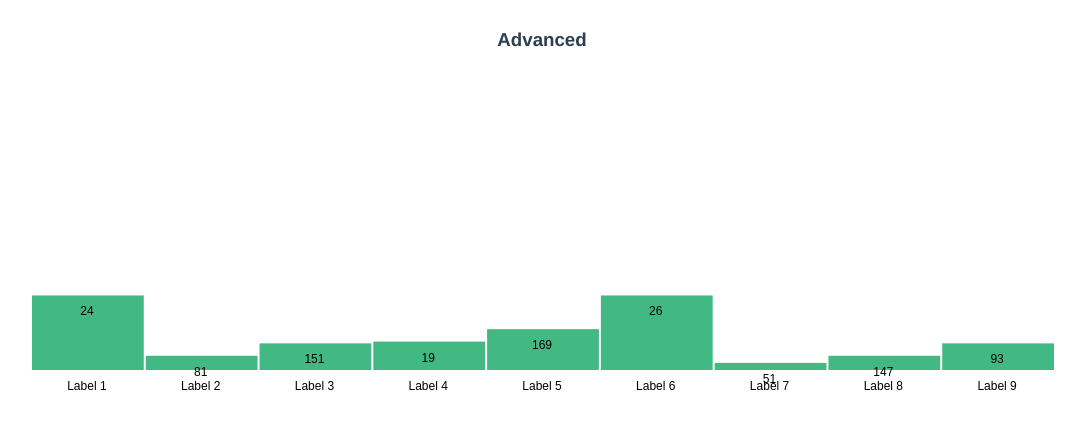
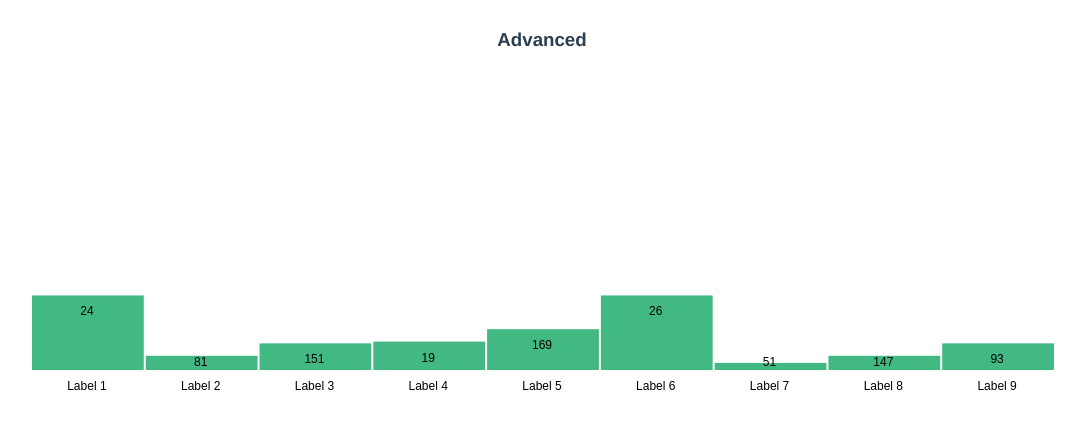
Before and after one commit to sapk/vue-svg-charts, a Vue app: page / in a window 1280 px wide. Shown: the part 812-1240 px from the top of the page, without its empty margins (98-1183 px from the left). Built offline with nearby package versions, Linux system fonts and the light colour scheme.

Commit message:
always display text over the end of graph

```diff
--- a/src/components/bar.vue
+++ b/src/components/bar.vue
@@ -27,7 +27,7 @@
         <text
           v-if="showValues"
           :x="bar.midPoint"
-          :y="-bar.oldHeight"
+          :y="-bar.textOldHeight"
           dy="20px"
           text-anchor="middle"
         >
```
